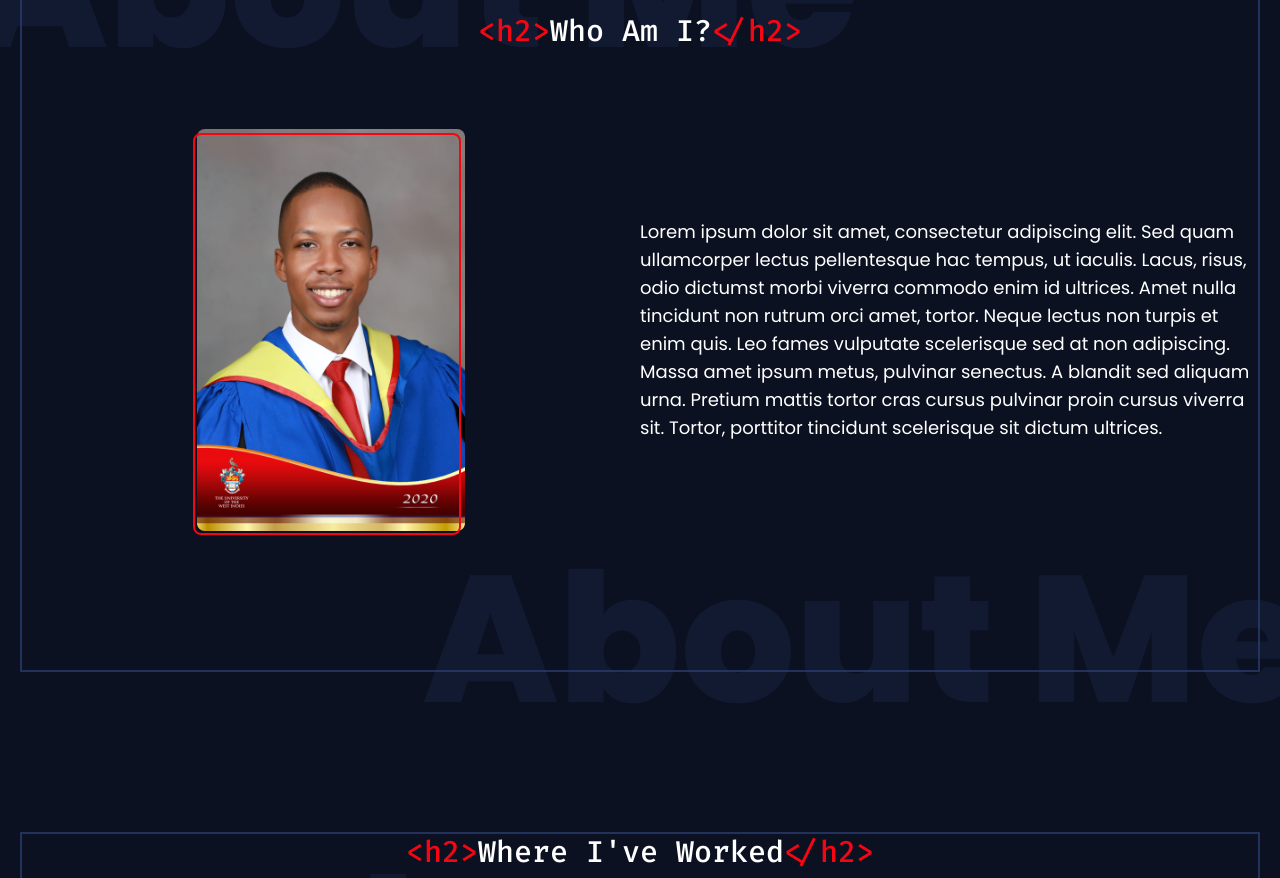
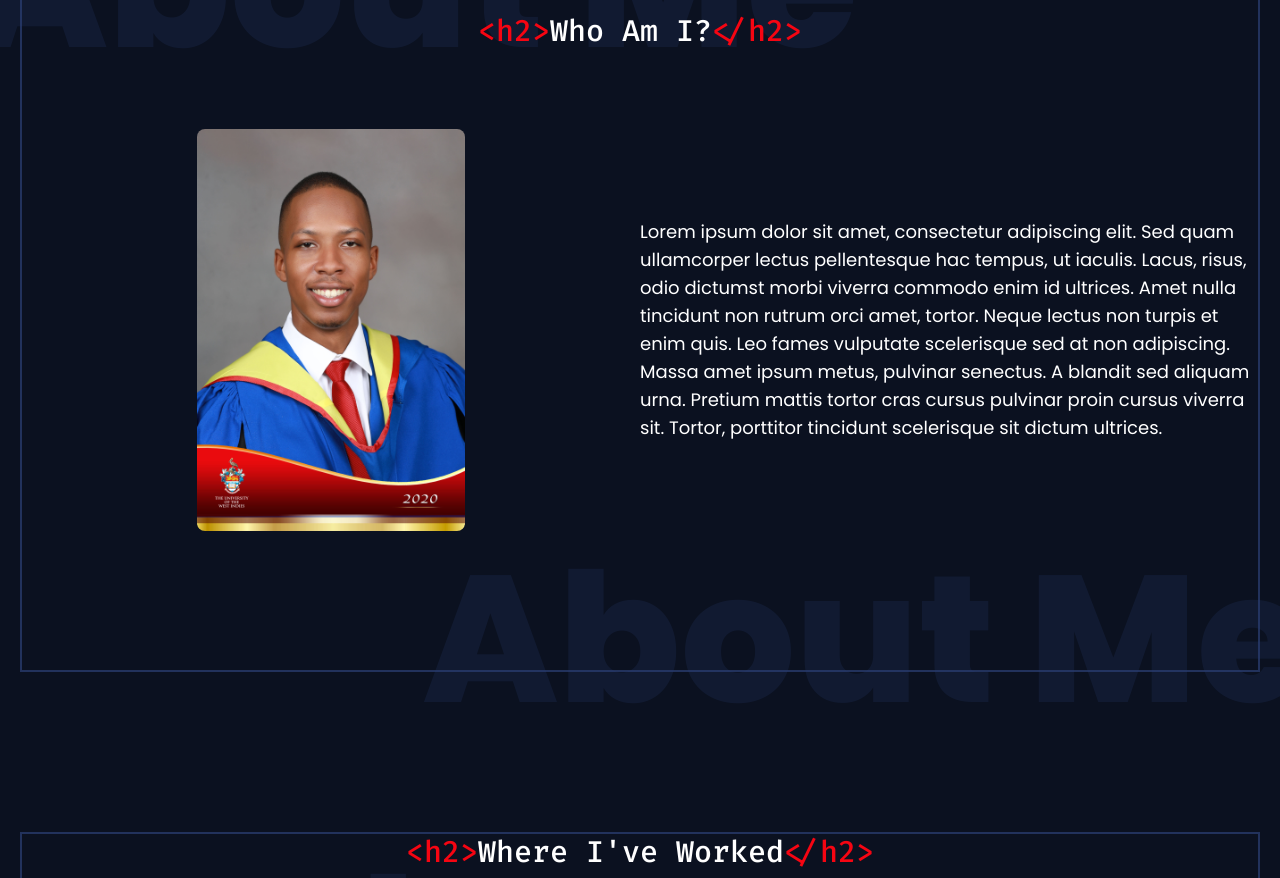
Before and after one commit to NathanDowner/personal-site, a React (Create React App) app: page / in a window 1280 px wide. Shown: the part 1000-1878 px from the top of the page. Built offline with nearby package versions, Linux system fonts and the light colour scheme.

Commit message:
add hover effect for portrait

```diff
--- a/src/components/AboutMeSection.tsx
+++ b/src/components/AboutMeSection.tsx
@@ -1,13 +1,19 @@
 import FullPageSection from './layout/FullPageSection';
 import SectionTitle from './layout/SectionTitle';
+import portrait from '../assets/portrait.jpeg';
 
 const AboutMeSection = () => {
   return (
     <FullPageSection watermarkText="About Me">
       <SectionTitle title="Who Am I?" />
       <div className="grid grid-cols-2 items-center">
-        <div className="portrait relative z-10 h-[402px] w-[268px] place-self-center rounded-lg bg-portrait-img bg-cover" />
-
+        <div className="group relative place-self-center before:absolute before:inset-0 before:z-[-1] before:-translate-x-3 before:translate-y-3 before:transform before:rounded-lg before:border-2 before:border-red before:transition-transform before:ease-in-out before:hover:-translate-x-1 before:hover:translate-y-1">
+          <img
+            src={portrait}
+            className=" h-[402px] w-[268px] rounded-lg group-hover:filter"
+            alt=""
+          />
+        </div>
         <p className="max-w-prose text-lg">
           Lorem ipsum dolor sit amet, consectetur adipiscing elit. Sed quam
           ullamcorper lectus pellentesque hac tempus, ut iaculis. Lacus, risus,
```
